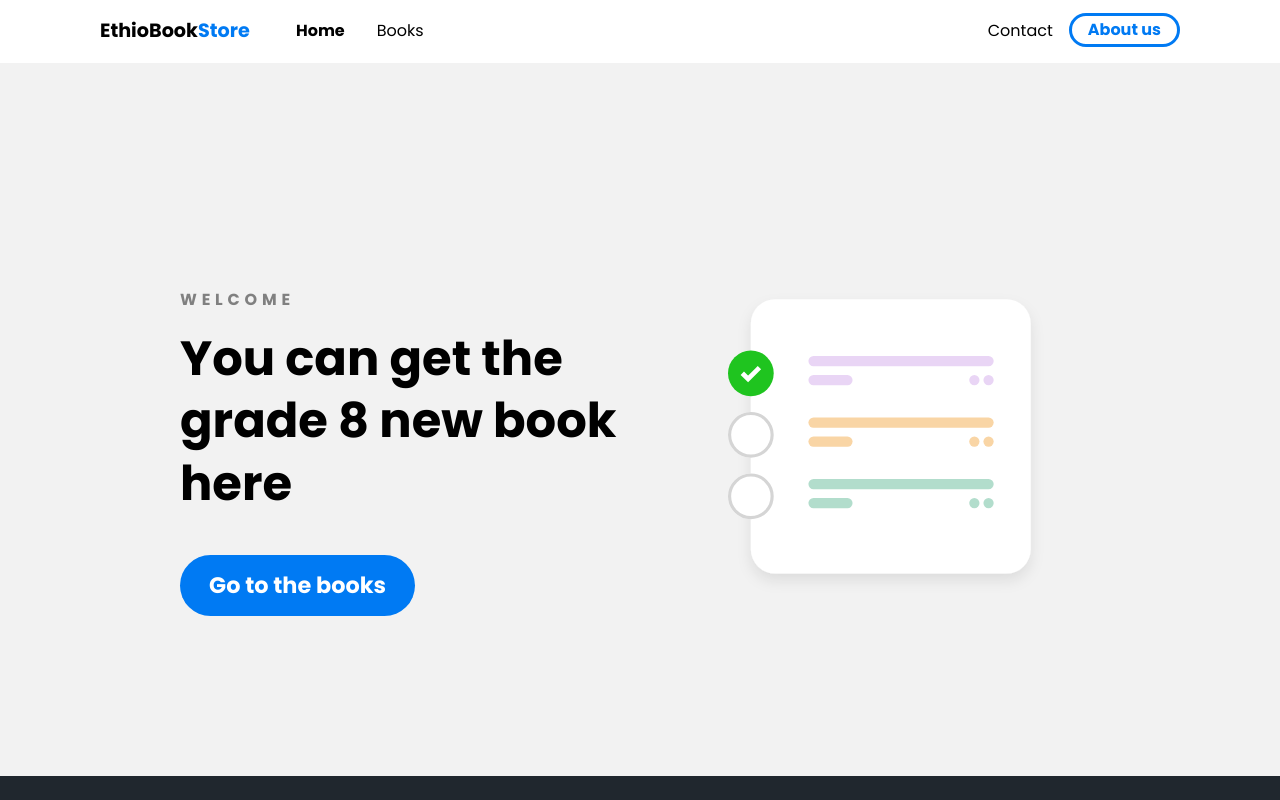
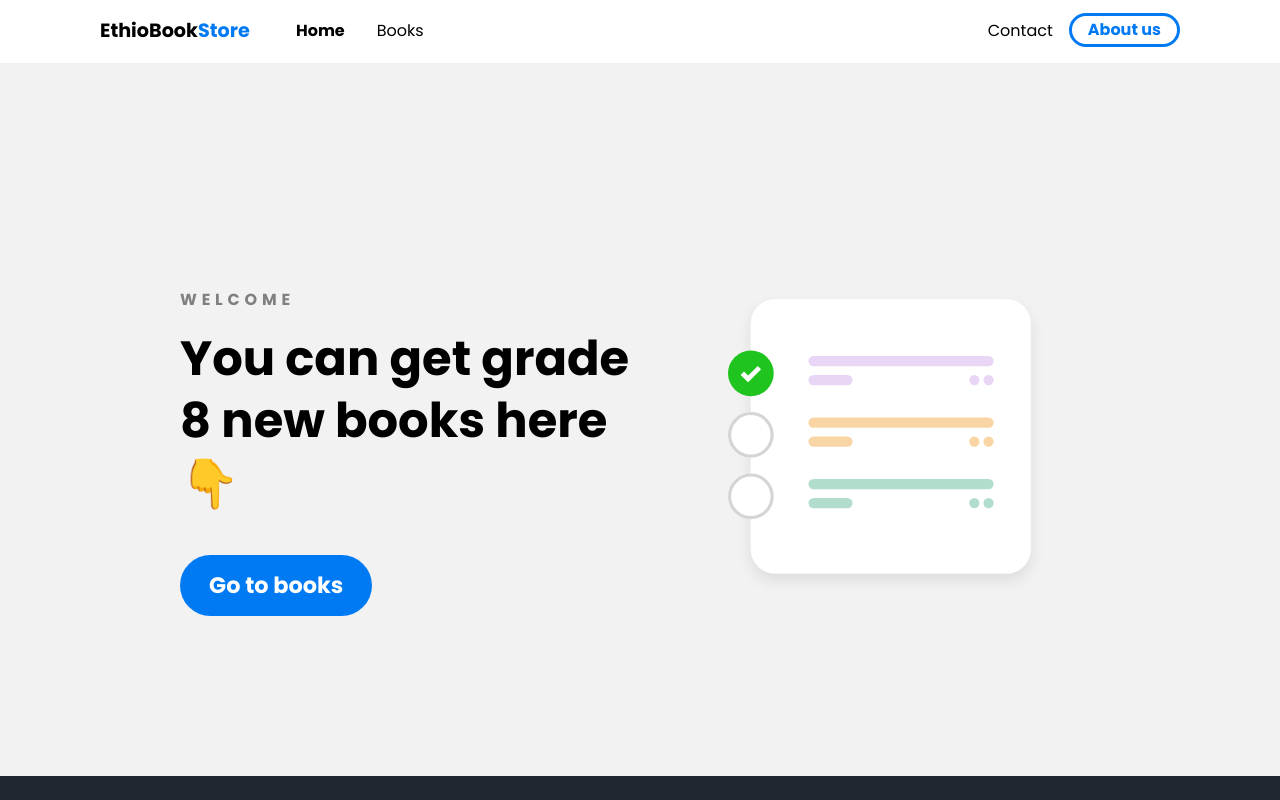
Before and after one commit to NaolDemisse-Offical/EthioBook-store, a plain HTML site: page index.html in a window 1280 px wide. Shown: the top 800 px of the page. Drawn offline with Linux system fonts and the light colour scheme.

Commit message:
changed some text

```diff
--- a/index.html
+++ b/index.html
@@ -36,10 +36,10 @@
         <div class="container">
             <div class="left-col">
                 <p class="subhead">Welcome</p>
-                <h1>You can get the grade 8 new book here</h1>
+                <h1>You can get grade 8 new books here 👇</h1>
 
                 <div class="hero-cta">
-                    <a href="books.html" class="primary-cta">Go to the books</a>
+                    <a href="books.html" class="primary-cta">Go to books</a>
                 </div>
             </div>
 
```
